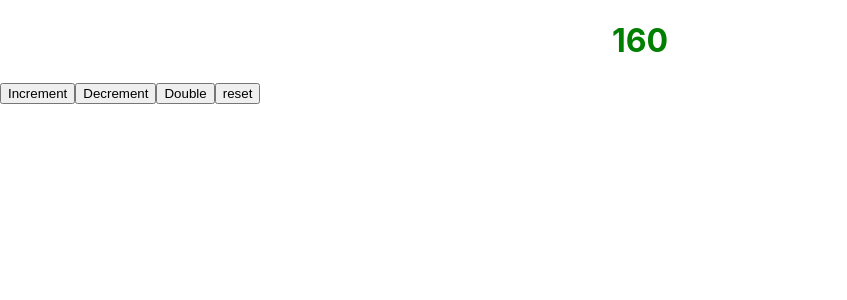
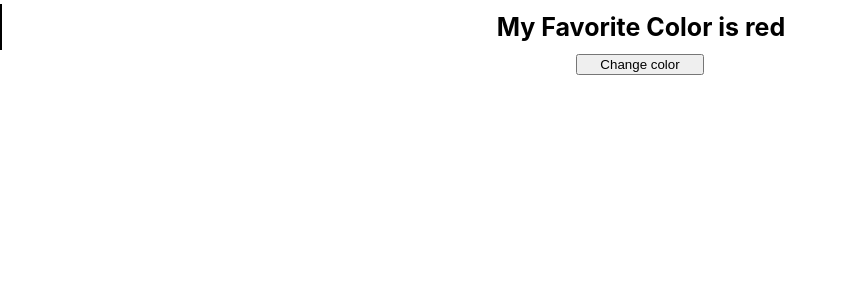
Before and after one commit to Soumitra-Mandal/My-App, a React (Create React App) app: page / in a window 1280 px wide. Shown: the top 300 px of the page, without its empty margins (0-847 px from the left). Built offline with nearby package versions, Linux system fonts and the light colour scheme.

Commit message:
animation added

```diff
--- a/src/App.css
+++ b/src/App.css
@@ -1,14 +1,50 @@
 h1{
   text-align: center;
-  color:green;
+  position: relative;
+  left: 0;
+  font-size:25px;
+  border-left: solid 2px black;
+  margin: 4px 0;
+  transition: 0.5s;
+  cursor: pointer;
+  z-index: 1;
 }
 
-h2{
-  text-align: center;
-  color: black;
+
+h1:hover{
+  left:10px;
 }
 
-h2:hover{
-  color: white;
-  background-color: black;
+h1::before{
+  content: '';
+ position: absolute;
+ height: 100%;
+ width: 30%;
+ background-color: black;
+ transform: scaleX(0);
+ transform-origin: left;
+ transition: 0.5s;
 }
+
+h1:hover::before{
+  transform: scaleX(1);
+
+}
+
+h1 span{
+  padding: 8px;
+  position: relative;
+  display: inline-block;
+  transition: 0.5s;
+  z-index: 1
+}
+h1:hover span{
+  color: aliceblue;
+
+}
+
+button{
+  width:10vw;
+  position: absolute;
+  left:45vw;
+}
--- a/src/App.js
+++ b/src/App.js
@@ -1,46 +1,39 @@
 import React from 'react';
 import './App.css';
-import {useState} from 'react';
+//import {useState} from 'react';
 //import { Provider } from 'react-redux';
 //import { createStore } from 'redux';
 //import { connect } from 'react-redux';
 
-function Counter(){
-    const [count,setCounter] = useState(Math.floor(Math.random()*1000));
+class Header extends React.Component {
+  constructor(props) {
+    super(props);
+    this.state = {favoritecolor: "red"};
+  }
 
-  function increment(){
-    setCounter(count+1);
-  }
-  function decrement(){
-    setCounter(count-1);
-  }
-  function multiply() {
-    if((count*2)>=1000){
-      setCounter(1000);
-    }
-    else if(count*2<=-1000){
-      setCounter(-1000);
-    }
-    else setCounter(count*2);
+  changeColor = () => {
+    if(this.state.favoritecolor==='red')
+    this.setState({favoritecolor: "blue"});
+    else
+    this.setState({favoritecolor: "red"});
+
 
   }
-  function reset() {
-    setCounter(0);
+  render() {
+    return (
+      <div>
+      <h1><span>My Favorite Color is {this.state.favoritecolor}</span></h1>
+      <button type="button" onClick={this.changeColor}>Change color</button>
+      </div>
+    );
   }
-
-    return <div><h1>{count}</h1>
-    <button onClick = {increment}>Increment</button>
-    <button onClick={decrement}>Decrement</button>
-    <button onClick={multiply}>Double</button>
-    <button onClick={reset}>reset</button>
-    </div>;
-  }
+}
 
 
 function App() {
   return (
     <div className="App">
-      <Counter/>
+      <Header/>
     </div>
   );
 }
```
